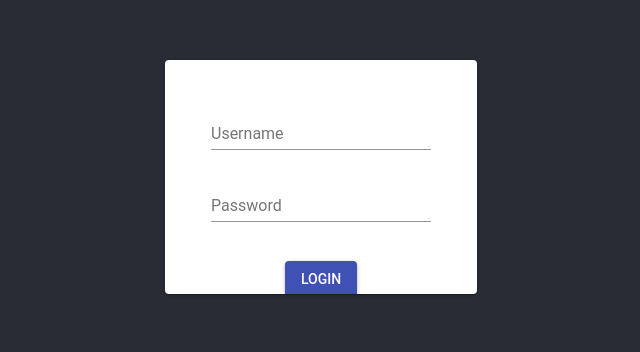
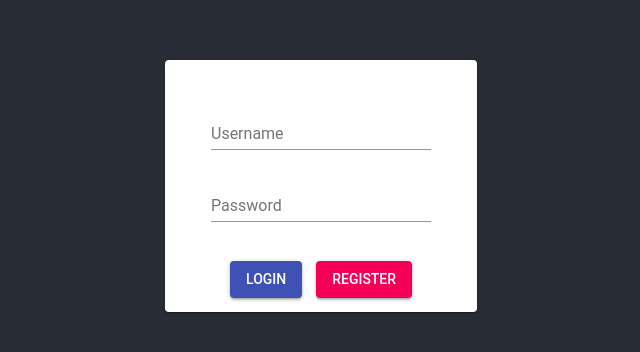
Before and after one commit to tomeldar/recipes-app, a React (Create React App) app: page / in a window 1280 px wide. Shown: the part 200-552 px from the top of the page, without its empty margins (319-959 px from the left). Built offline with nearby package versions, Linux system fonts and the light colour scheme.

Commit message:
Added login and main page switch

```diff
--- a/src/App.js
+++ b/src/App.js
@@ -1,14 +1,37 @@
-import React, { Component } from 'react';
+import React, {Component} from 'react';
 import './App.css';
 import Main from "./components/Main";
 import Login from "./components/Login";
 
 class App extends Component {
+    constructor(){
+        super();
+
+        this.loginCallback = this.loginCallback.bind(this);
+        this.LoginOrMain = this.LoginOrMain.bind(this);
+
+        this.state = {
+            loginStatus: false
+        }
+    }
+
+    loginCallback(status){
+        if (status)
+            this.setState({loginStatus: status});
+    }
+
+    LoginOrMain(){
+        if(this.state.loginStatus)
+            return <Main/>;
+        else
+            return <Login loginStatus={this.loginCallback}/>;
+    }
+
     render() {
         return (
             <div className="container">
                 <header className="App-header">
-            <Login/>
+                    {this.LoginOrMain()}
                 </header>
             </div>
         );
--- a/src/components/Login.js
+++ b/src/components/Login.js
@@ -7,6 +7,8 @@ import CardActionArea from '@material-ui/core/CardActionArea';
 import React, {Component} from 'react';
 import '../css/Login.css';
 import TextField from '@material-ui/core/TextField';
+
+const API = "http://localhost:8080/api/";
 
 const styles = {
     card: {
@@ -26,8 +28,11 @@ const styles = {
 };
 
 class Login extends Component {
-    constructor() {
-        super();
+    constructor(props) {
+        super(props);
+
+        this.handleLogin = this.handleLogin.bind(this);
+        this.handleRegister = this.handleRegister.bind(this);
 
         this.state = {
             username: "",
@@ -35,8 +40,13 @@ class Login extends Component {
         };
     }
 
-    handleLogin(e) {
+    handleLogin() { //TODO: Call API to check if login info is correct
         console.log("Attempting login");
+        this.props.loginStatus(true);
+    }
+
+    handleRegister() { //TODO: Call API to create a user
+        console.log("Attempting register");
     }
 
     render() {
@@ -60,7 +70,12 @@ class Login extends Component {
                             onChange={(e) => this.setState({password: e.target.value})}
                         />
                         <br/>
-                        <Button onClick={(e) => this.handleLogin(e)} variant="contained" color="primary">Login</Button>
+                        <div style={{flexDirection: 'row'}}>
+                            <Button onClick={() => this.handleLogin()} variant="contained"
+                                    color="primary">Login</Button>
+                            <Button onClick={() => this.handleRegister()} variant="contained"
+                                    color="secondary" style={{marginLeft: '1em'}}>Register</Button>
+                        </div>
                     </Card>
                 </div>
             </div>
--- a/src/css/Login.css
+++ b/src/css/Login.css
@@ -8,6 +8,8 @@
     height: 7em;
     justify-content: space-between;
     padding: 1em;
+    min-height: 200px;
+    min-width: 30px;
 }
 
 .container {
--- a/src/server.js
+++ b/src/server.js
@@ -115,6 +115,7 @@ router.route('/users')
         });
     });
 
+//TODO Create api to create user and api to check if user exists and login info is correct
 // on routes that end in /users/:username
 // ----------------------------------------------------
 // router.route('/users/:username')
```
Lines whose indentation alone changed are shown as unchanged.
